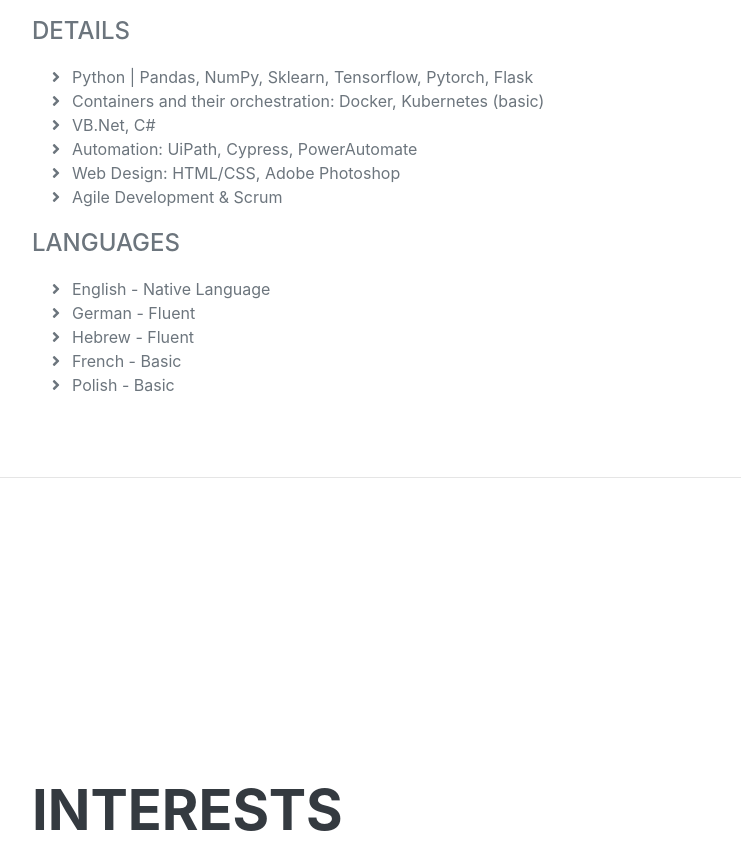
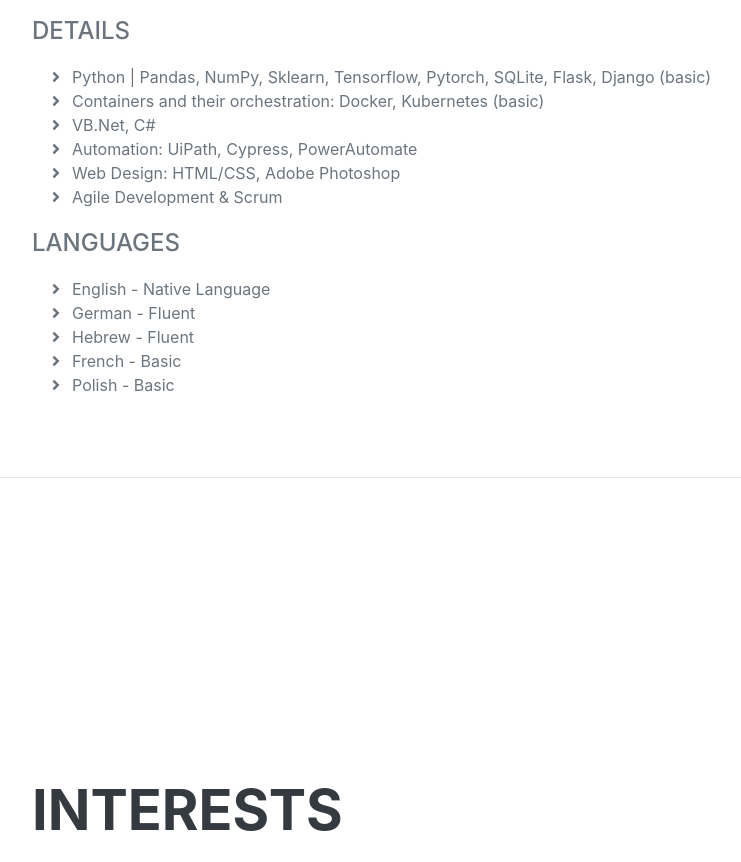
Before and after one commit to joshegger/joshegger.github.io, a website: page index.html in a window 1280 px wide. Shown: the part 2824-3686 px from the top of the page, without its empty margins (288-1029 px from the left). Drawn offline with nearby package versions, Linux system fonts and the light colour scheme; a web font is replaced by a local one.

Commit message:
Update index.html

```diff
--- a/index.html
+++ b/index.html
@@ -147,7 +147,7 @@
                     <ul class="fa-ul mb-0">
                         <li>
                             <span class="fa-li"><i class="fas fa-angle-right"></i></span>
-                            Python | Pandas, NumPy, Sklearn, Tensorflow, Pytorch, Flask
+                            Python | Pandas, NumPy, Sklearn, Tensorflow, Pytorch, SQLite, Flask, Django (basic)
                         </li>
                          <li>
                             <span class="fa-li"><i class="fas fa-angle-right"></i></span>
```
